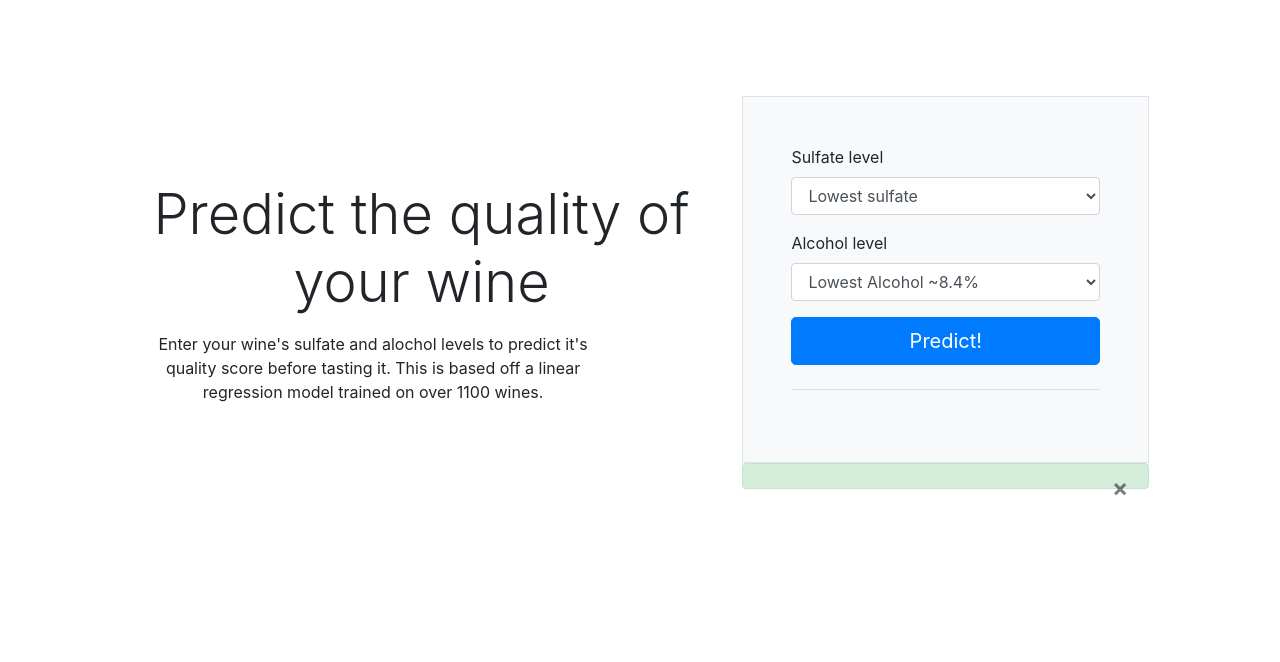
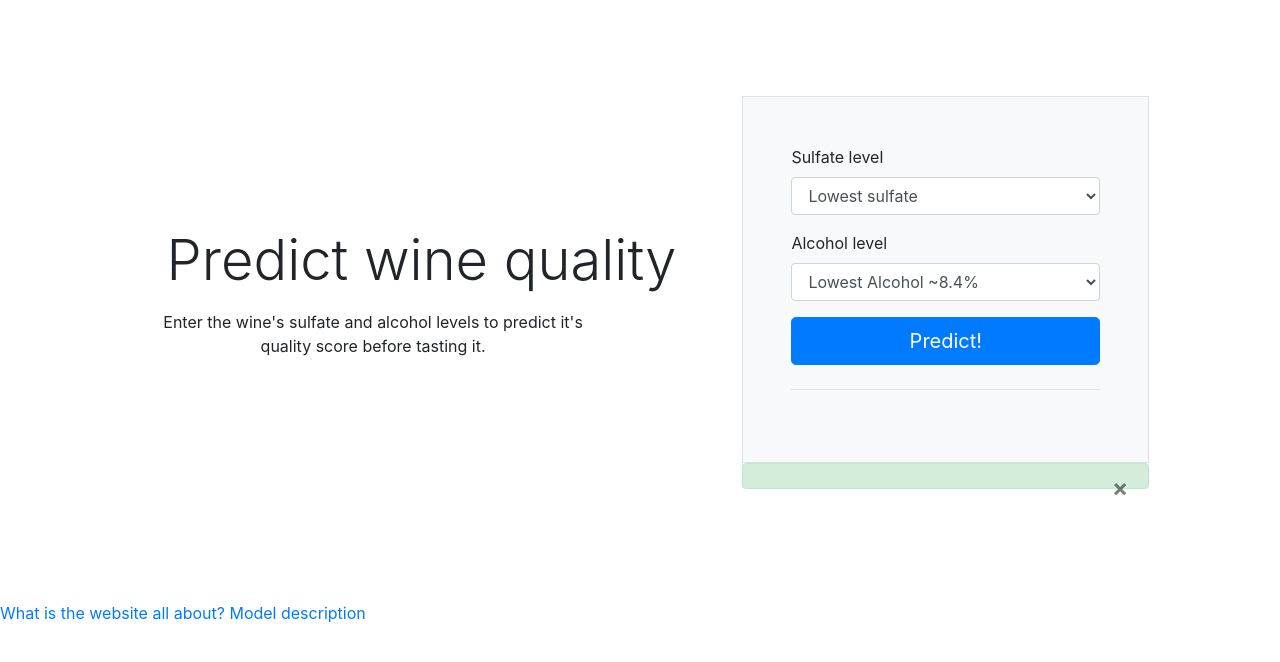
Before and after one commit to shibby576/WineSite, a Flask app: page / in a window 1280 px wide. Shown: the top 662 px of the page. Run offline with Flask 2, Linux system fonts and the light colour scheme; parts of the project's set-up code (start-up, migrations or seed data) failed here and were passed over.

Commit message:
add links and comments

```diff
--- a/app.py
+++ b/app.py
@@ -1,9 +1,9 @@
 from flask import Flask, request, render_template
 import pickle
 
-#test
+
 app = Flask(__name__)
-model = pickle.load(open('model.pkl', 'rb'))
+model = pickle.load(open('model.pkl', 'rb')) #model object
 
 @app.route('/')
 def home():
@@ -12,11 +12,11 @@
 
 @app.route('/predict',methods=['POST'])
 def predict():
-    """Grabs the input values and uses them to make prediction"""
+    #get values from form and input into model
     sulfate = float(request.form["sulfate"])
     alcohol = float(request.form["alcohol"])
-    prediction = model.predict([[sulfate, alcohol]])  # this returns a list e.g. [127.20488798], so pick first element [0]
-    output = round(prediction[0], 2)
+    prediction = model.predict([[sulfate, alcohol]])
+    output = round(prediction[0], 2) #prediction is a list, so select and round first value
     modified_output=''
     output_measure=0.0
     if output <.4 :
--- a/templates/index.html
+++ b/templates/index.html
@@ -13,13 +13,13 @@
     <div class="container col-xl-10 col-xxl-8 px-4 py-5">
         <div class="row align-items-center g-lg-5 py-5">
           <div class="col-lg-7 text-center text-lg-start">
-            <h1 class="display-4 fw-bold lh-1 mb-3">Predict the quality of your wine</h1>
-            <p class="col-lg-10 fs-4">Enter your wine's sulfate and alochol levels to predict it's quality score before tasting it. This is based off a linear regression model trained on over 1100 wines.</p>
+            <h1 class="display-4 fw-bold lh-1 mb-3">Predict wine quality</h1>
+            <p class="col-lg-10 fs-4">Enter the wine's sulfate and alcohol levels to predict it's quality score before tasting it.</p>
           </div>
           <div class="col-md-10 mx-auto col-lg-5">
             <form class="p-4 p-md-5 border rounded-3 bg-light" action="{{ url_for('predict')}}" method="post">
               <div class="form-floating mb-3">
-                <!-- <input type="text" class="form-control" id="floatingInput" name="sulfate" placeholder="Sulfate level"> -->
+
                 <label for="floatingInput">Sulfate level</label>
                 <select class="form-control" id="floatingInput" name="sulfate">
                   <option value="0.0">Lowest sulfate</option>
@@ -30,7 +30,7 @@
                 </select>
               </div>
               <div class="form-floating mb-3">
-                <!-- <input type="text" name="alcohol" class="form-control" id="floatingPassword" placeholder="Alcohol level"> -->
+
                 <label for="floatingPassword">Alcohol level</label>
                 <select class="form-control" id="floatingPassword" name="alcohol">
                   <option value="0.0">Lowest Alcohol ~8.4%</option>
@@ -57,6 +57,8 @@
           </div>
         </div>
       </div>
+      <a href="https://github.com/shibby576/WineSite" class="link-primary">What is the website all about?</a>
+      <a href="https://github.com/shibby576/WineSite/blob/main/analysis/analysis_notebook.ipynb" class="link-primary">Model description</a>
       <script src="https://code.jquery.com/jquery-3.3.1.slim.min.js" integrity="sha384-q8i/X+965DzO0rT7abK41JStQIAqVgRVzpbzo5smXKp4YfRvH+8abtTE1Pi6jizo" crossorigin="anonymous"></script>
 <script src="https://cdn.jsdelivr.net/npm/popper.js@1.14.7/dist/umd/popper.min.js" integrity="sha384-UO2eT0CpHqdSJQ6hJty5KVphtPhzWj9WO1clHTMGa3JDZwrnQq4sF86dIHNDz0W1" crossorigin="anonymous"></script>
 <script src="https://cdn.jsdelivr.net/npm/bootstrap@4.3.1/dist/js/bootstrap.min.js" integrity="sha384-JjSmVgyd0p3pXB1rRibZUAYoIIy6OrQ6VrjIEaFf/nJGzIxFDsf4x0xIM+B07jRM" crossorigin="anonymous"></script>
```
